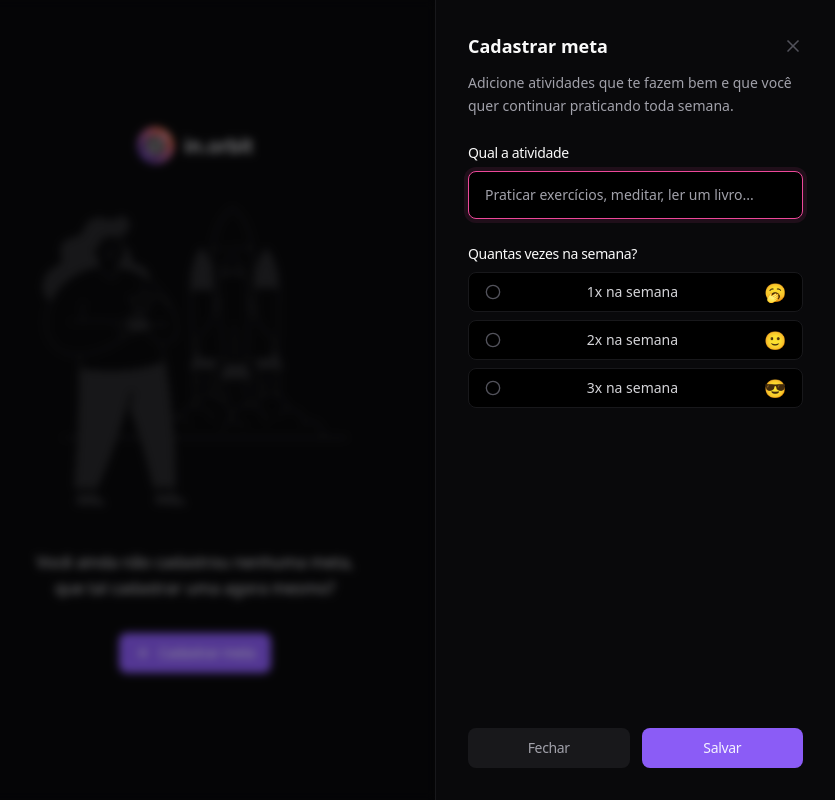
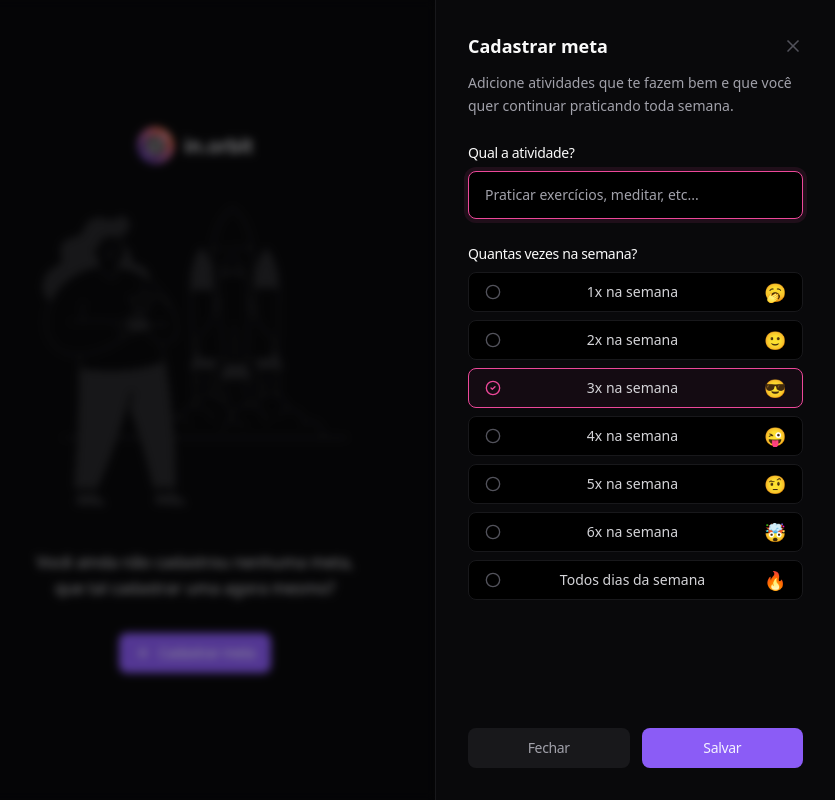
Before and after one commit to enrico-secco/inhorbit-frontend, a React (Vite) app: page / in a window 1280 px wide. Both pictures are taken after a click on the button "Cadastrar meta". Shown: the whole page, without its empty margins (445-1280 px from the left). Built offline with nearby package versions, Linux system fonts and the light colour scheme; no server answers.

Commit message:
feat: create goal functionality

```diff
--- a/package.json
+++ b/package.json
@@ -10,6 +10,7 @@
     "preview": "vite preview"
   },
   "dependencies": {
+    "@hookform/resolvers": "^3.9.0",
     "@radix-ui/react-dialog": "^1.1.1",
     "@radix-ui/react-progress": "^1.1.0",
     "@radix-ui/react-radio-group": "^1.2.0",
@@ -18,8 +19,10 @@
     "lucide-react": "^0.441.0",
     "react": "^18.3.1",
     "react-dom": "^18.3.1",
+    "react-hook-form": "^7.53.0",
     "tailwind-merge": "^2.5.2",
-    "tailwind-variants": "^0.2.1"
+    "tailwind-variants": "^0.2.1",
+    "zod": "^3.23.8"
   },
   "devDependencies": {
     "@biomejs/biome": "^1.9.0",
--- a/src/components/create-goal.tsx
+++ b/src/components/create-goal.tsx
@@ -1,20 +1,51 @@
 import { X } from 'lucide-react'
-import { Button } from './ui/button'
 import {
   DialogClose,
   DialogContent,
   DialogDescription,
   DialogTitle,
 } from './ui/dialog'
+import { Label } from './ui/label'
 import { Input } from './ui/input'
-import { Label } from './ui/label'
 import {
   RadioGroup,
   RadioGroupIndicator,
   RadioGroupItem,
 } from './ui/radio-group'
+import { Button } from './ui/button'
+import { Controller, useForm } from 'react-hook-form'
+import { z } from 'zod'
+import { zodResolver } from '@hookform/resolvers/zod'
+import { createGoal } from '../http/create-goal'
+import { useQueryClient } from '@tanstack/react-query'
+
+const createGoalForm = z.object({
+  title: z.string().min(1, 'Informe a atividade que deseja realizar'),
+  desiredWeeklyFrequency: z.coerce.number().min(1).max(7),
+})
+
+type CreateGoalForm = z.infer<typeof createGoalForm>
 
 export function CreateGoal() {
+  const queryClient = useQueryClient()
+
+  const { register, control, handleSubmit, formState, reset } =
+    useForm<CreateGoalForm>({
+      resolver: zodResolver(createGoalForm),
+    })
+
+  async function handleCreateGoal(data: CreateGoalForm) {
+    await createGoal({
+      title: data.title,
+      desiredWeeklyFrequency: data.desiredWeeklyFrequency,
+    })
+
+    queryClient.invalidateQueries({ queryKey: ['summary'] })
+    queryClient.invalidateQueries({ queryKey: ['pending-goals'] })
+
+    reset()
+  }
+
   return (
     <DialogContent>
       <div className="flex flex-col gap-6 h-full">
@@ -32,19 +63,38 @@ export function CreateGoal() {
           </DialogDescription>
         </div>
 
-        <form action="" className="flex-1 flex flex-col justify-between">
+        <form
+          onSubmit={handleSubmit(handleCreateGoal)}
+          className="flex-1 flex flex-col justify-between"
+        >
           <div className="flex flex-col gap-6">
             <div className="flex flex-col gap-2">
-              <Label htmlFor="title">Qual a atividade</Label>
+              <Label htmlFor="title">Qual a atividade?</Label>
               <Input
                 id="title"
                 autoFocus
-                placeholder="Praticar exercícios, meditar, ler um livro..."
+                placeholder="Praticar exercícios, meditar, etc..."
+                {...register('title')}
               />
+
+              {formState.errors.title && (
+                <p className="text-red-400 text-sm">
+                  {formState.errors.title.message}
+                </p>
+              )}
             </div>
             <div className="flex flex-col gap-2">
               <Label htmlFor="title">Quantas vezes na semana?</Label>
-              <RadioGroup>
+              <Controller
+                control={control}
+                name="desiredWeeklyFrequency"
+                defaultValue={3}
+                render={({ field }) => {
+                  return (
+                    <RadioGroup
+                      onValueChange={field.onChange}
+                      value={String(field.value)}
+                    >
                       <RadioGroupItem value="1">
                         <RadioGroupIndicator />
                         <span className="text-zinc-300 text-sm font-medium leading-none">
@@ -52,6 +102,7 @@ export function CreateGoal() {
                         </span>
                         <span className="text-lg leading-none">🥱</span>
                       </RadioGroupItem>
+
                       <RadioGroupItem value="2">
                         <RadioGroupIndicator />
                         <span className="text-zinc-300 text-sm font-medium leading-none">
@@ -59,6 +110,7 @@ export function CreateGoal() {
                         </span>
                         <span className="text-lg leading-none">🙂</span>
                       </RadioGroupItem>
+
                       <RadioGroupItem value="3">
                         <RadioGroupIndicator />
                         <span className="text-zinc-300 text-sm font-medium leading-none">
@@ -66,7 +118,42 @@ export function CreateGoal() {
                         </span>
                         <span className="text-lg leading-none">😎</span>
                       </RadioGroupItem>
+
+                      <RadioGroupItem value="4">
+                        <RadioGroupIndicator />
+                        <span className="text-zinc-300 text-sm font-medium leading-none">
+                          4x na semana
+                        </span>
+                        <span className="text-lg leading-none">😜</span>
+                      </RadioGroupItem>
+
+                      <RadioGroupItem value="5">
+                        <RadioGroupIndicator />
+                        <span className="text-zinc-300 text-sm font-medium leading-none">
+                          5x na semana
+                        </span>
+                        <span className="text-lg leading-none">🤨</span>
+                      </RadioGroupItem>
+
+                      <RadioGroupItem value="6">
+                        <RadioGroupIndicator />
+                        <span className="text-zinc-300 text-sm font-medium leading-none">
+                          6x na semana
+                        </span>
+                        <span className="text-lg leading-none">🤯</span>
+                      </RadioGroupItem>
+
+                      <RadioGroupItem value="7">
+                        <RadioGroupIndicator />
+                        <span className="text-zinc-300 text-sm font-medium leading-none">
+                          Todos dias da semana
+                        </span>
+                        <span className="text-lg leading-none">🔥</span>
+                      </RadioGroupItem>
                     </RadioGroup>
+                  )
+                }}
+              />
             </div>
           </div>
 
--- a/src/components/summary.tsx
+++ b/src/components/summary.tsx
@@ -1,10 +1,9 @@
-import { CheckCircle2, Pen, Plus } from 'lucide-react'
+import { CheckCircle2, Plus } from 'lucide-react'
 import { InOrbitIcon } from './in-orbit-icon'
 import { Button } from './ui/button'
 import { DialogTrigger } from './ui/dialog'
 import { Progress, ProgressIndicator } from './ui/progress-bar'
 import { Separator } from './ui/separator'
-import { OutlineButton } from './ui/outline-button'
 import { useQuery } from '@tanstack/react-query'
 import { getSummary } from '../http/get-summary'
 import dayjs from 'dayjs'
--- /dev/null
+++ b/src/http/create-goal.ts
@@ -0,0 +1,20 @@
+interface CreateGoalRequest {
+  title: string
+  desiredWeeklyFrequency: number
+}
+
+export async function createGoal({
+  title,
+  desiredWeeklyFrequency,
+}: CreateGoalRequest) {
+  await fetch('http://localhost:3333/goals', {
+    method: 'POST',
+    headers: {
+      'Content-Type': 'application/json',
+    },
+    body: JSON.stringify({
+      title,
+      desiredWeeklyFrequency,
+    }),
+  })
+}
```
Also changed, not shown: 1 other file (tests, documents, lock files or other folders). Lines whose indentation alone changed are shown as unchanged.
